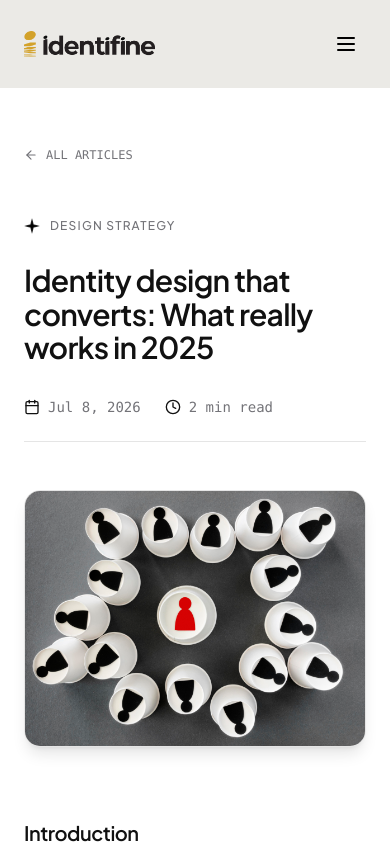
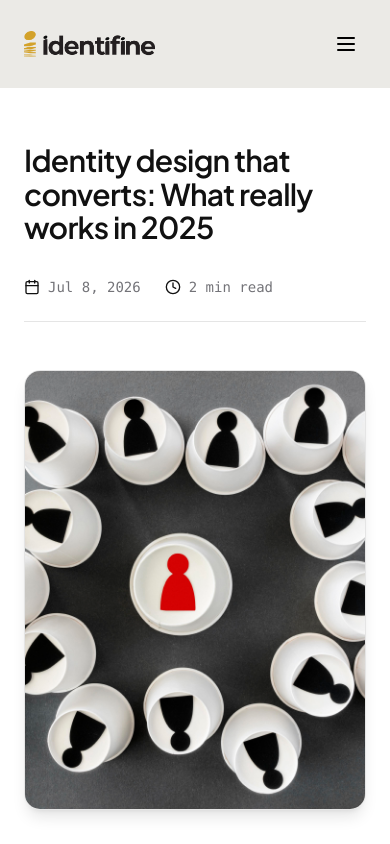
Before and after one commit to 0001-DEV/Identifine, a React (Vite) app: page /blog/1 in a window 390 px wide. Shown: the top 844 px of the page. Built offline with nearby package versions, Linux system fonts and the light colour scheme; the HTML template or start-up script is replaced by a standard one; a web font is replaced by a local one.

Commit message:
Enhance BlogDetailPage: remove header badges, increase hero image height, center More Stories and expand card size

```diff
--- a/src/pages/BlogDetailPage.jsx
+++ b/src/pages/BlogDetailPage.jsx
@@ -111,34 +111,16 @@ export default function BlogDetailPage() {
 
   return (
     <div className="bg-[#ffffff] text-[#111111] min-h-screen pt-36 sm:pt-48 pb-28 px-6 sm:px-12 selection:bg-[#E2B857] selection:text-black font-sans">
-      <div className="max-w-4xl mx-auto space-y-12">
-
-        {/* Back Link */}
-        <div>
-          <NavLink
-            to="/blog"
-            className="inline-flex items-center gap-2 text-xs font-mono uppercase text-[#737378] hover:text-[#111111] transition-colors"
-          >
-            <ArrowLeft className="w-3.5 h-3.5" />
-            <span>All Articles</span>
-          </NavLink>
-        </div>
+      <div className="max-w-5xl mx-auto space-y-12">
 
         {/* Article Header with Page-Open Entry Animation */}
-        <div className="space-y-6">
-          <div className="animate-hero-fade-1 inline-flex items-center gap-2.5">
-            <img src={starIcon} alt="" className="w-4 h-4 object-contain brightness-0" />
-            <span className="font-galano font-medium text-[#737378] text-xs uppercase tracking-widest">
-              {article.category}
-            </span>
-          </div>
-
-          <h1 className="animate-hero-fade-2 text-3xl sm:text-5xl lg:text-6xl font-galano font-semibold text-[#111111] tracking-tight leading-[1.12]">
+        <div className="space-y-6 max-w-4xl mx-auto">
+          <h1 className="animate-hero-fade-1 text-3xl sm:text-5xl lg:text-6xl font-galano font-semibold text-[#111111] tracking-tight leading-[1.12]">
             {article.title}
           </h1>
 
           {/* Meta Info */}
-          <div className="animate-hero-fade-3 flex items-center gap-6 text-sm font-mono text-[#737378] pt-2 border-b border-[#E5E5E5] pb-6">
+          <div className="animate-hero-fade-2 flex items-center gap-6 text-sm font-mono text-[#737378] pt-2 border-b border-[#E5E5E5] pb-6">
             <div className="flex items-center gap-2">
               <Calendar className="w-4 h-4 text-[#111111]" />
               <span>{article.date}</span>
@@ -150,17 +132,17 @@ export default function BlogDetailPage() {
           </div>
         </div>
 
-        {/* Hero Image */}
-        <div className="animate-hero-fade-4 w-full rounded-2xl overflow-hidden border border-[#E5E5E5] shadow-lg bg-[#F5F5F3]">
+        {/* Hero Image (+120px Height) */}
+        <div className="animate-hero-fade-3 w-full h-[440px] sm:h-[560px] lg:h-[640px] rounded-2xl overflow-hidden border border-[#E5E5E5] shadow-lg bg-[#F5F5F3]">
           <img
             src={article.heroImage}
             alt={article.title}
-            className="w-full h-auto object-cover select-none"
+            className="w-full h-full object-cover object-center select-none"
           />
         </div>
 
         {/* Article Body */}
-        <div className="space-y-10 text-[#333333] font-galano text-base sm:text-lg leading-relaxed pt-6">
+        <div className="max-w-4xl mx-auto space-y-10 text-[#333333] font-galano text-base sm:text-lg leading-relaxed pt-6">
 
           {/* Introduction */}
           <div className="space-y-3">
@@ -198,22 +180,15 @@ export default function BlogDetailPage() {
 
         </div>
 
-        {/* More Stories Section */}
-        <div className="pt-20 border-t border-[#E5E5E5] space-y-8">
-          <div className="flex items-center justify-between">
-            <h3 className="text-2xl sm:text-3xl font-galano font-medium text-[#111111]">
+        {/* More Stories Section (Centered Header & +40px Larger Containers) */}
+        <div className="pt-20 border-t border-[#E5E5E5] space-y-10 max-w-5xl mx-auto">
+          <div className="text-center">
+            <h3 className="text-3xl sm:text-4xl font-galano font-medium text-[#111111] tracking-tight">
               More <span className="font-swarsh italic text-[#111111]">Stories</span>
             </h3>
-            <NavLink
-              to="/blog"
-              className="text-xs font-mono uppercase text-[#111111] hover:underline inline-flex items-center gap-1"
-            >
-              <span>View All</span>
-              <ArrowUpRight className="w-3.5 h-3.5" />
-            </NavLink>
           </div>
 
-          <div className="grid grid-cols-1 sm:grid-cols-3 gap-6">
+          <div className="grid grid-cols-1 sm:grid-cols-2 gap-8">
             {moreStories
               .filter(s => s.slug !== slug)
               .slice(0, 2)
@@ -221,18 +196,18 @@ export default function BlogDetailPage() {
                 <NavLink
                   key={i}
                   to={`/blog/${story.slug}`}
-                  className="group rounded-2xl bg-[#F9F9F8] border border-[#E5E5E5] hover:border-black/30 p-4 space-y-4 transition-all duration-300 hover:-translate-y-1 block shadow-sm"
+                  className="group rounded-3xl bg-[#F9F9F8] border border-[#E5E5E5] hover:border-black/30 p-6 space-y-5 transition-all duration-300 hover:-translate-y-1.5 block shadow-sm hover:shadow-md"
                 >
-                  <div className="w-full h-36 rounded-xl overflow-hidden bg-[#EBEAE6] border border-[#E5E5E5]">
+                  <div className="w-full h-48 sm:h-56 rounded-2xl overflow-hidden bg-[#EBEAE6] border border-[#E5E5E5]">
                     <img
                       src={story.image}
                       alt={story.title}
                       className="w-full h-full object-cover object-center group-hover:scale-105 transition-transform duration-500"
                     />
                   </div>
-                  <div className="space-y-1.5">
+                  <div className="space-y-2">
                     <span className="text-xs font-mono text-[#737378]">{story.date} • {story.readTime}</span>
-                    <h4 className="text-sm font-galano font-medium text-[#111111] group-hover:text-black transition-colors leading-snug line-clamp-2">
+                    <h4 className="text-base sm:text-lg font-galano font-medium text-[#111111] group-hover:text-black transition-colors leading-snug">
                       {story.title}
                     </h4>
                   </div>
```
